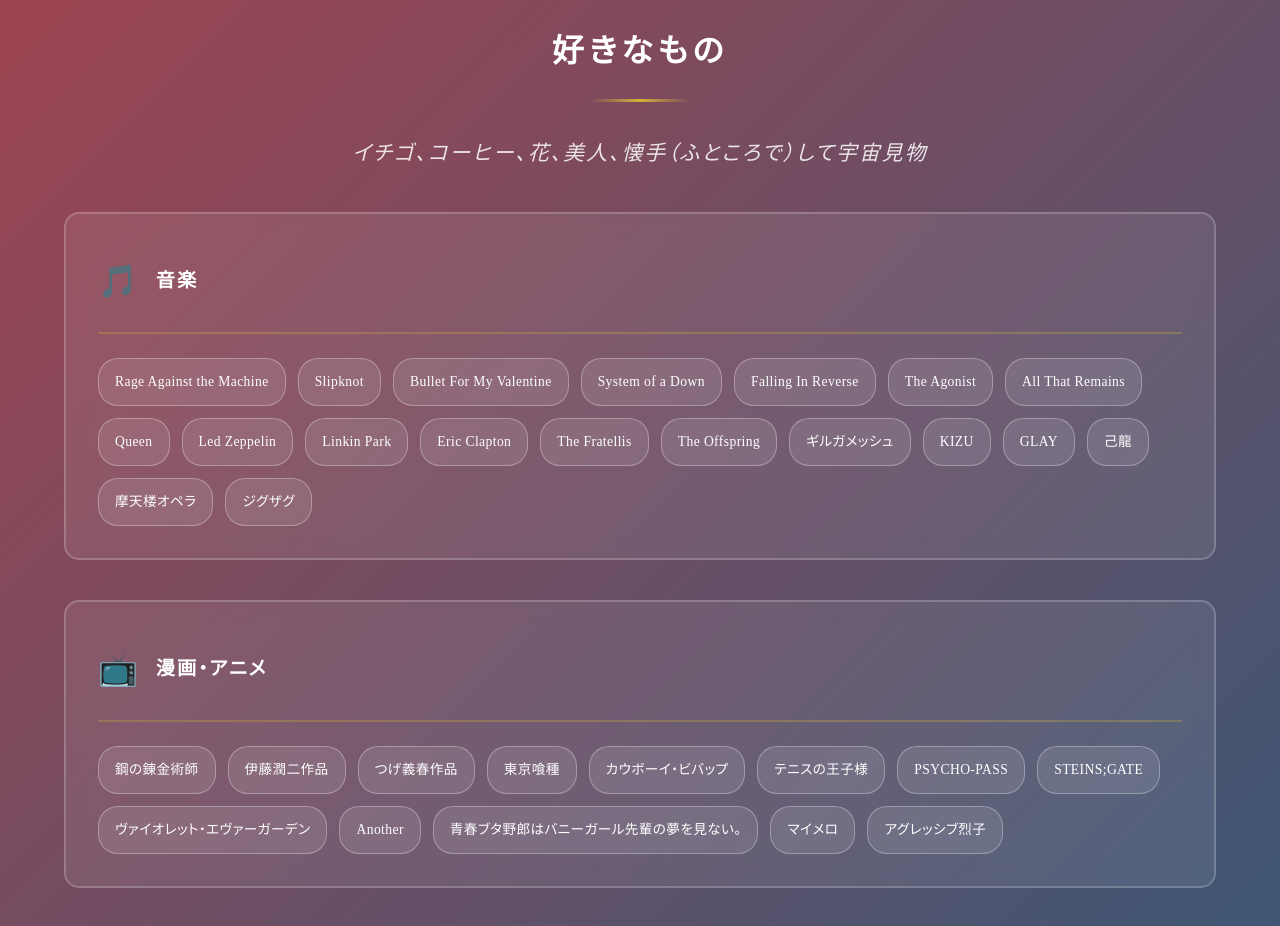
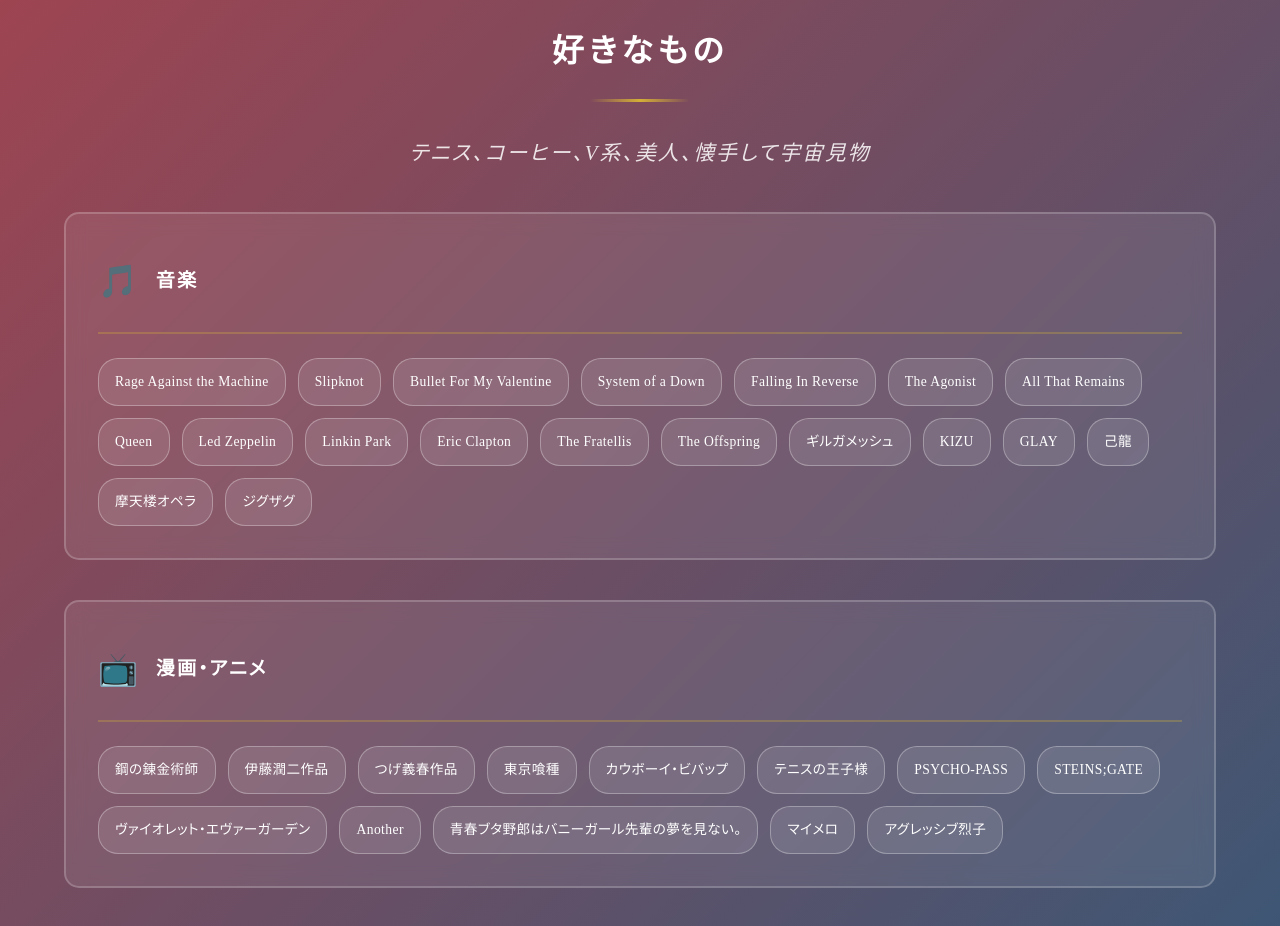
Before and after one commit to TIshow/mysite, a React (Vite) app: page / in a window 1280 px wide. Shown: the part 10060-10986 px from the top of the page. Built offline with nearby package versions, Linux system fonts and the light colour scheme.

Commit message:
chore: edited text

```diff
--- a/src/components/Hobbies.jsx
+++ b/src/components/Hobbies.jsx
@@ -126,7 +126,7 @@
           {/* 好きなものリスト */}
           <div className="favorites-section">
             <h3 className="subsection-title">好きなもの</h3>
-            <p className="favorites-quote">イチゴ、コーヒー、花、美人、懐手（ふところで）して宇宙見物</p>
+            <p className="favorites-quote">テニス、コーヒー、V系、美人、懐手して宇宙見物</p>
             <div className="favorites-grid">
               {hobbiesData.favorites.map((favorite, categoryIndex) => (
                 <div
```
